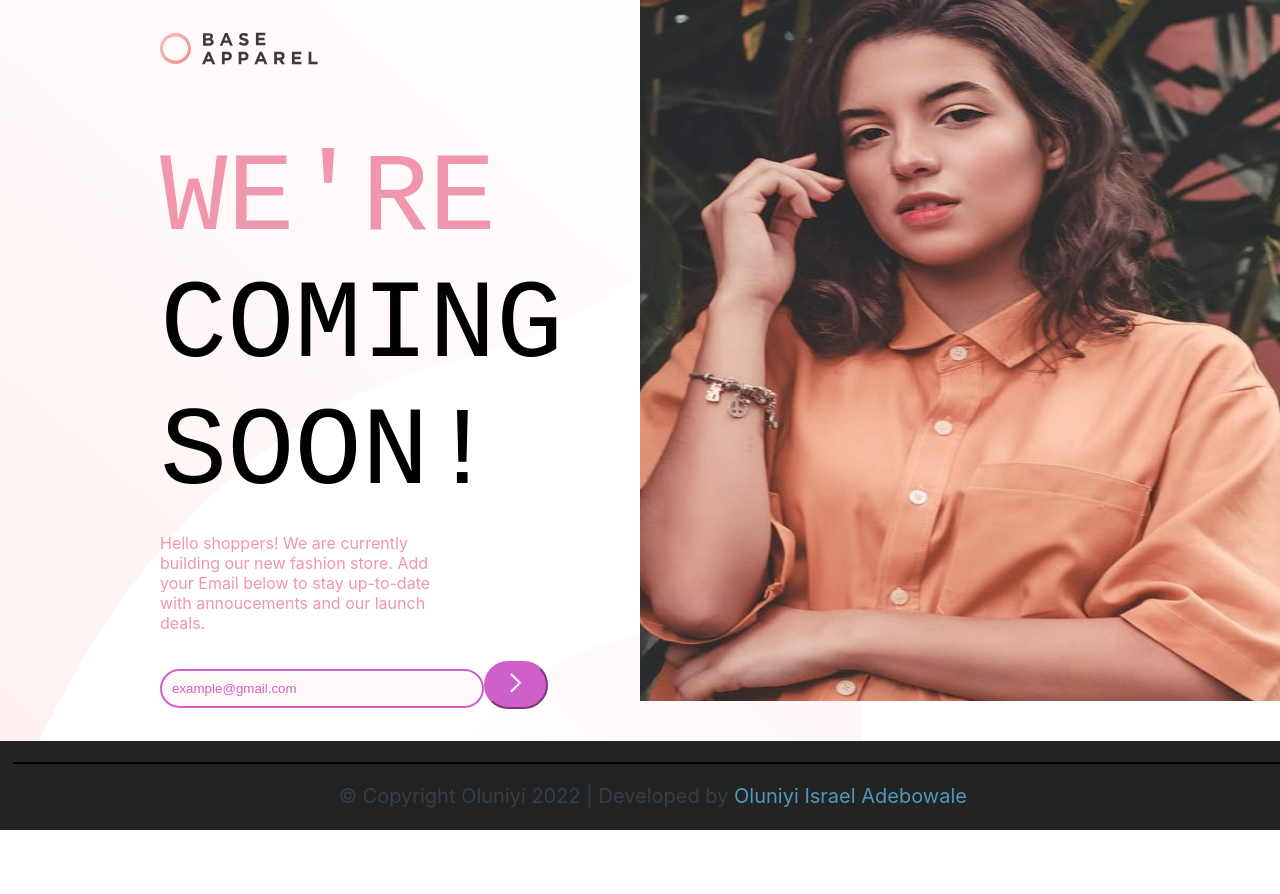
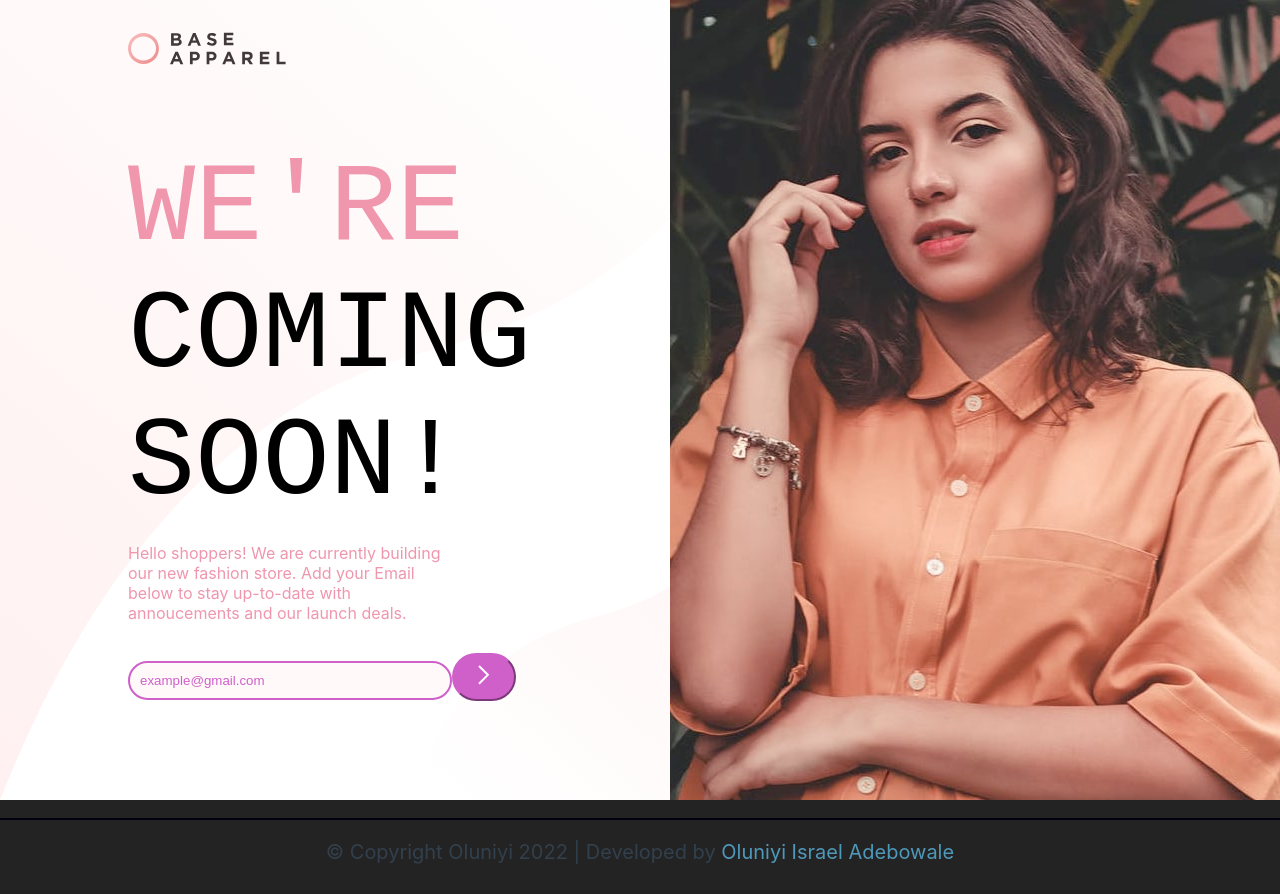
Before and after one commit to Oluniyisrael/Base-apparel, a React (Create React App) app: page / in a window 1280 px wide. Before the commit the page ends 830 px from the top, so only its background shows below. Built offline with nearby package versions, Linux system fonts and the light colour scheme.

Commit message:
final commit

```diff
--- a/public/index.html
+++ b/public/index.html
@@ -24,7 +24,7 @@
       work correctly both with client-side routing and a non-root public URL.
       Learn how to configure a non-root public URL by running `npm run build`.
     -->
-    <title>React App</title>
+    <title>Israel base apparell</title>
   </head>
   <body>
     <noscript>You need to enable JavaScript to run this app.</noscript>
--- a/src/Components/Body/Body.css
+++ b/src/Components/Body/Body.css
@@ -1,5 +1,5 @@
 body{
-    background-image: url('../../images/bg-pattern-desktop.svg');
+    /* background-image: url('../../images/bg-pattern-desktop.svg'); */
     background-size: contain;
     background-repeat: no-repeat;
 }
@@ -9,12 +9,15 @@ body{
     height: 80%;
     width: 100%;
 }
-#left{
-
-    width: 50%;
-     margin-left: 8rem;
-     padding: 2rem;
-     height: 94%;
+#left {
+    background-image: url('../../images/bg-pattern-desktop.svg');
+    background-size: cover;
+    background-repeat: no-repeat;
+    width: 70%;
+    padding: 2rem;
+    padding-left: 10%;
+    /* display: flex; */
+    /* justify-content: space-around; */
 }
 #mobileimg{
     display: none;
@@ -39,9 +42,15 @@ body{
     color: rgb(240 150 173);
 }
 #right{
-
+max-width: 50%;
     width: 50%;
     height: 100%;
+}
+#inright{
+    background-color: rgb(255 246 246);
+    justify-content: center;
+    display: flex;
+    align-items: center;
 }
 #input{
     padding: 10px;
@@ -59,14 +68,17 @@ body{
     border-color:rgb(207, 96, 202);
     outline: none;
 }
-#hero{
-height: 87.66vh;
-width: 50vw;
 
-}
 
 ::placeholder{
     color:  rgb(207, 96, 202);
+}
+
+@media screen and (max-width: 1235px){
+    #hero{
+        width: 500px;
+
+    }
 }
 @media screen and (max-width: 740px){
     body{
@@ -75,9 +87,6 @@ width: 50vw;
     #right  {
         display: none;
     }
-
-
-
      #textcontainer{
         padding-top:2%;
         max-height:60% ;
--- a/src/Components/Body/Body.js
+++ b/src/Components/Body/Body.js
@@ -12,15 +12,17 @@ function Body() {
               <img src={logo} alt='...'/>
               <div id='mobileimg'><img src={herom} alt=',...' /></div>
               <div id='textcontainer'>
-                <span id='come'><span class='purple'>WE'RE </span><br/>COMING SOON!</span>
-                <p class='purple' id='hello' >Hello shoppers! We are currently building our new fashion store. Add your Email below to stay up-to-date with annoucements and our launch deals.</p>
+                <span id='come'><span className='purple'>WE'RE </span><br/>COMING SOON!</span>
+                <p className='purple' id='hello' >Hello shoppers! We are currently building our new fashion store. Add your Email below to stay up-to-date with annoucements and our launch deals.</p>
                 <input type='text' id='input' placeholder='example@gmail.com'/><button id='arrow'><img src={arrow} alt='...'/></button>
               </div>
           </div>
           <div id='right'>
+          <div id='inright'>
             <img src={hero} alt='...' id='hero' />
-
+            </div>
           </div>
+          <br/><br/>
     </div>
 
   )
--- a/src/Components/footer/footer.css
+++ b/src/Components/footer/footer.css
@@ -1,11 +1,17 @@
-#footer{
-    justify-content:end;
+
+body{
+    /* position: relative; */
+}
+#footer {
+    justify-content: end;
     background-color: rgb(36, 35, 35);
-    padding:1%;
+    padding: 10px;
     padding-right: 0;
-    height: 8vh;
+    padding-left: 0;
     width: 100%;
+
     margin-right: 0%;
+    bottom: 0;
 }
 #footnote{
     color: rgb(50, 64, 77);
```
